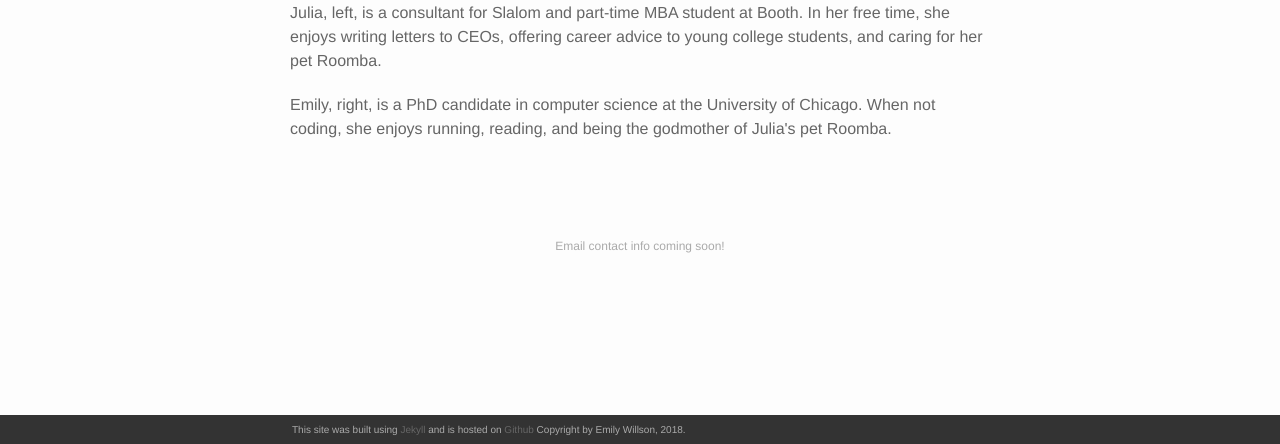
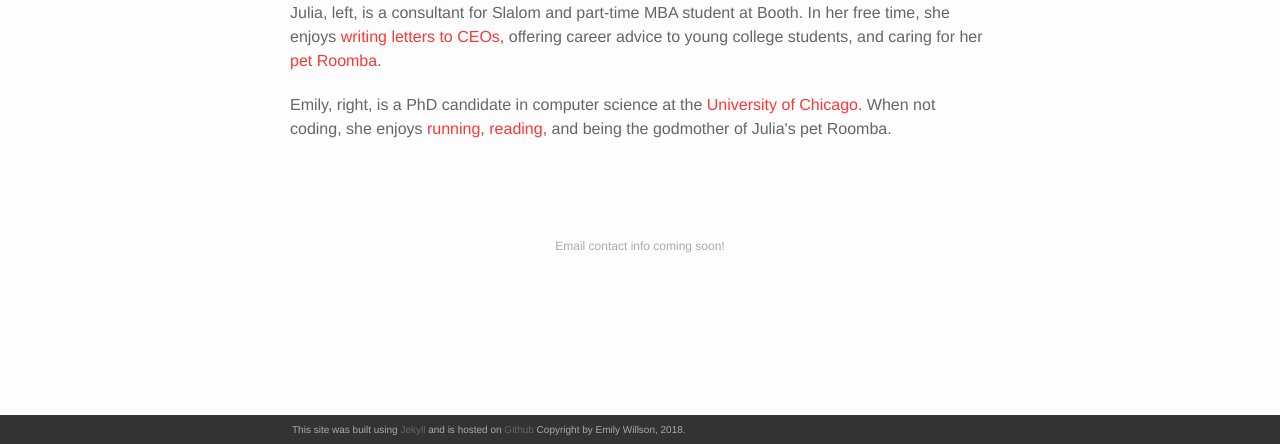
Before and after one commit to juliahensel/juliahensel.github.io, a Jekyll site: the page built from about.md, in a window 1280 px wide, cut to the strip 456-900 px from the top of the page. Built offline with Jekyll 4.4.1, drawn with Linux system fonts in a browser that asks for light colours; nearby versions of some CDN libraries; part of the change alters nothing that is shown.

```diff
--- a/about.md
+++ b/about.md
@@ -8,8 +8,8 @@ permalink: /about/
 <img class="col one right" src="{{ site.baseurl }}/img/emily_pic.JPG">
 </div>
 
-<p> Julia, left, is a consultant for Slalom and part-time MBA student at Booth. In her free time, she enjoys writing letters to CEOs, offering career advice to young college students, and caring for her pet Roomba. </p>
-<p>  Emily, right, is a PhD candidate in computer science at the University of Chicago. When not coding, she enjoys running, reading, and being the godmother of Julia's pet Roomba. </p>
+<p> Julia, left, is a consultant for Slalom and part-time MBA student at Booth. In her free time, she enjoys <a href="http://fortune500booklist.com/" target="_blank">writing letters to CEOs</a>, offering career advice to young college students, and caring for her <a href="https://www.instagram.com/p/BgPx3YIHI_a/?utm_source=ig_web_button_share_sheet" target="_blank">pet Roomba</a>. </p>
+<p>  Emily, right, is a PhD candidate in computer science at the <a href="http://sandlab.cs.uchicago.edu/" target="_blank">University of Chicago</a>. When not coding, she enjoys <a href="https://november-project.com/chicago-il/" target="_blank">running</a>, <a href="https://www.goodreads.com/user/show/69974056-emily-willson" target="_blank">reading</a>, and being the godmother of Julia's pet Roomba. </p>
 
 <br/>
 <br/>
```
